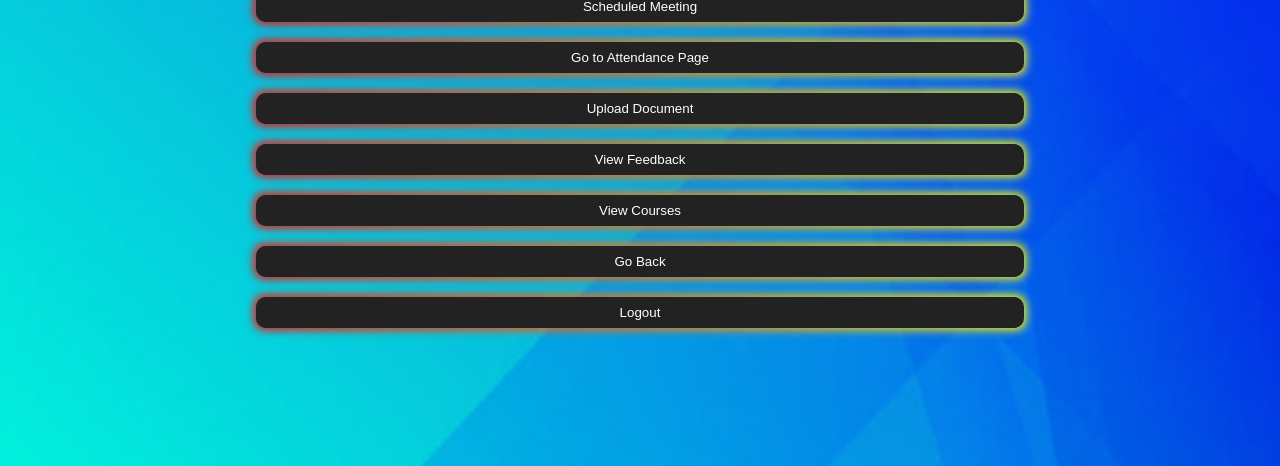
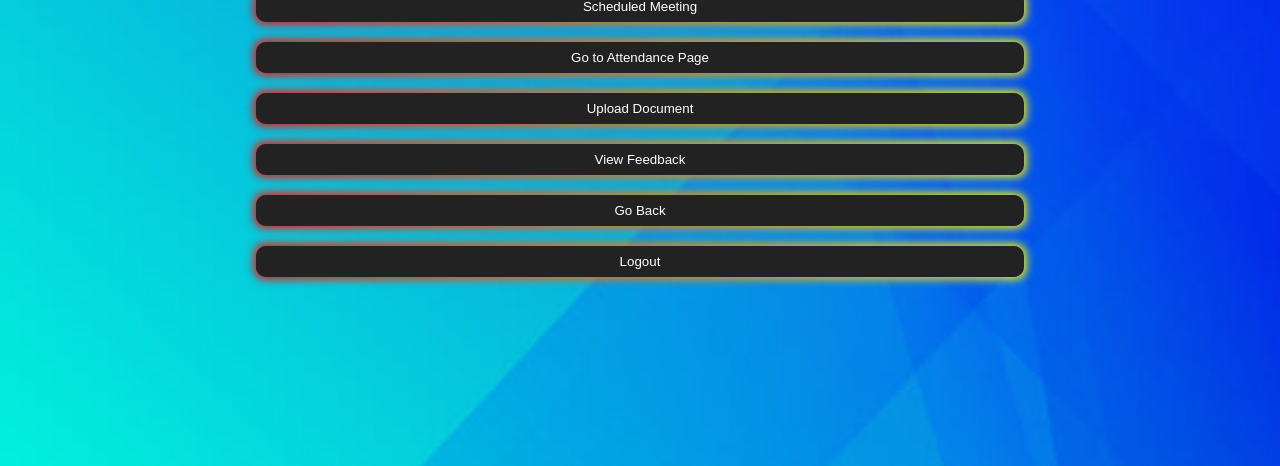
Before and after one commit to larakallas/430, a Flask app: page /employee_dashboard in a window 1280 px wide. Shown: the part 250-716 px from the top of the page. Run offline with Flask 2, Linux system fonts and the light colour scheme; the visitor is signed in with stand-in values (Sample User, id 1).

Commit message:
Update employee_dashboard.html

```diff
--- a/EECE 430 Project /EECE 430 Project/templates/employee_dashboard.html
+++ b/EECE 430 Project /EECE 430 Project/templates/employee_dashboard.html
@@ -43,7 +43,6 @@
         <button class="button-85" role="button" onclick="window.location.href='{{ url_for('submit_attendance') }}'">Go to Attendance Page</button>
         <button class="button-85" role="button" onclick="window.location.href='{{ url_for('upload_document') }}'">Upload Document</button>
         <button class="button-85" role="button" onclick="window.location.href='{{ url_for('view_feedback') }}'">View Feedback</button>
-        <button class="button-85" role="button" onclick="window.location.href='{{ url_for('employee_courses') }}'">View Courses</button>
 
 
     <!-- Go back button -->
```
